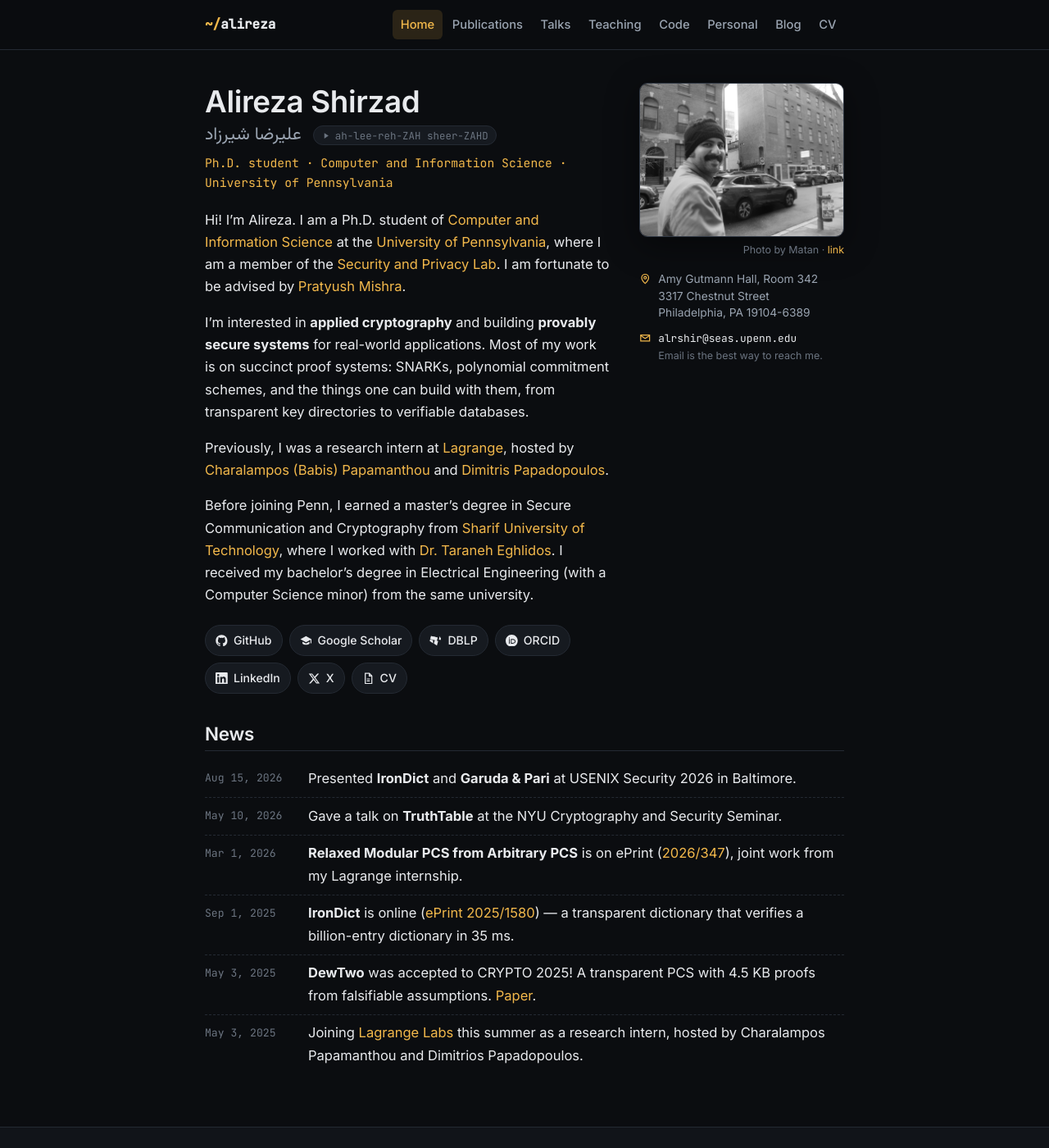
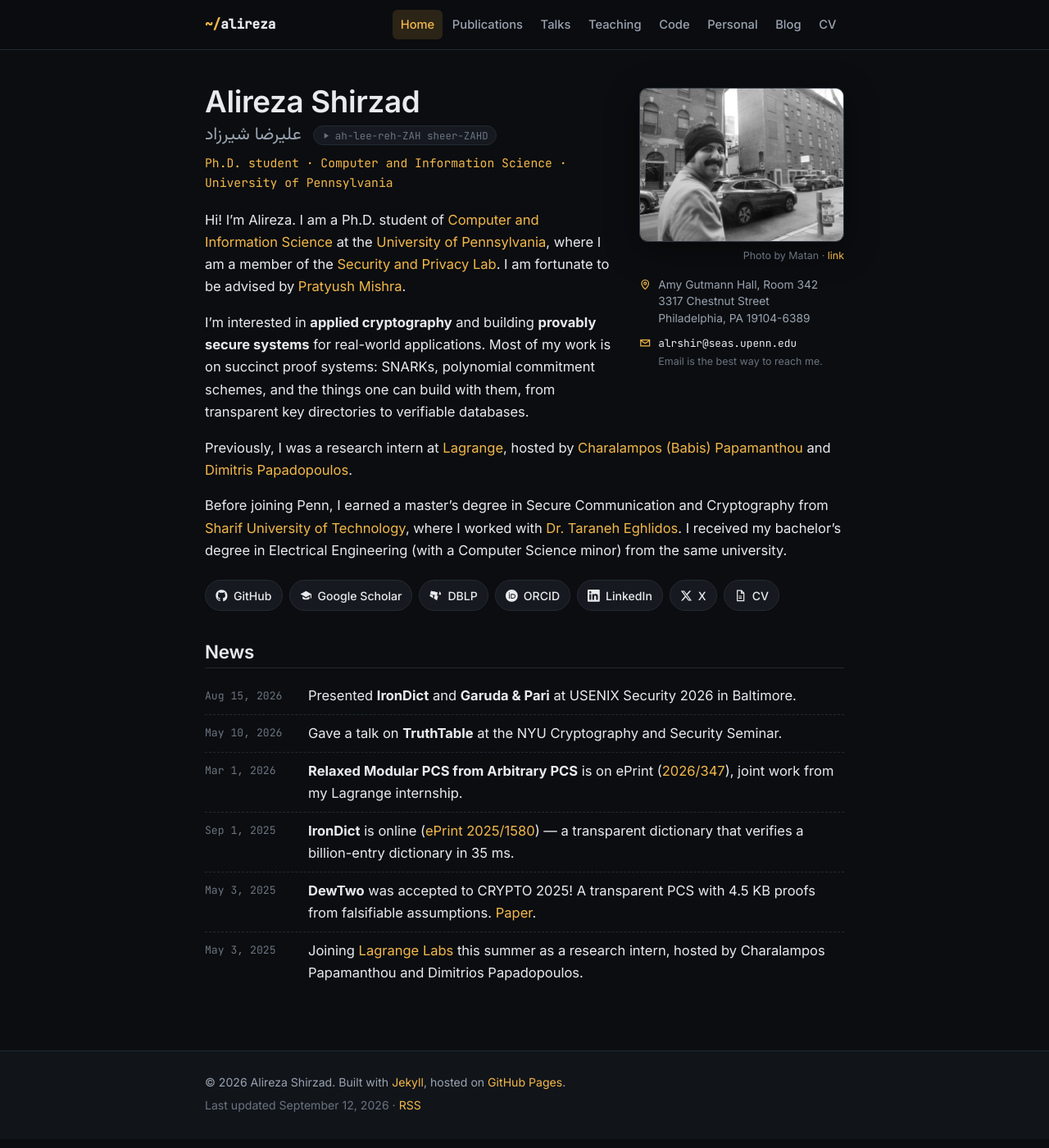
Before and after one commit to alireza-shirzad/alireza-shirzad.github.io, a Jekyll site: the page built from index.md, in a window 1280 px wide and 1400 px high. Shown: the whole window at 82% size. Built offline with Jekyll 4.4.1, drawn with Linux system fonts in a browser that asks for light colours.

Commit message:
Float the photo so the bio wraps around it
Co-Authored-By: Claude Fable 5.1 <noreply@anthropic.com>

```diff
--- a/assets/css/main.css
+++ b/assets/css/main.css
@@ -104,7 +104,7 @@ main.wrap { padding-block: 2.5rem 4rem; min-height: calc(100vh - var(--nav-h) -
 .page-desc { color: var(--text-muted); font-size: 1.05rem; margin-top: -.3rem; }
 
 /* --- Home / hero -------------------------------------------------------- */
-.hero { display: grid; grid-template-columns: 1fr 250px; gap: 2.2rem; align-items: start; }
+.hero::after { content: ""; display: block; clear: both; }
 .hero h1 { font-size: 2.3rem; margin-bottom: .2rem; }
 .name-sub { display: flex; align-items: center; flex-wrap: wrap; gap: .5rem .9rem; margin: 0 0 .4rem; }
 .persian-name { font-family: "Vazirmatn", "Noto Naskh Arabic", "Geeza Pro", "Tahoma", serif; font-size: 1.35rem; color: var(--text-muted); line-height: 1.4; }
@@ -114,7 +114,7 @@ main.wrap { padding-block: 2.5rem 4rem; min-height: calc(100vh - var(--nav-h) -
 .hero .role { color: var(--accent); font-family: var(--mono); font-size: .92rem; margin-bottom: 1.2rem; }
 .hero-photo { margin: 0; }
 .hero-photo img { width: 100%; border-radius: var(--radius); border: 1px solid var(--border-strong); display: block; box-shadow: 0 10px 40px rgba(0,0,0,.45); }
-.hero-side { display: flex; flex-direction: column; gap: .9rem; }
+.hero-side { float: right; width: 250px; margin: .4rem 0 1rem 2rem; display: flex; flex-direction: column; gap: .9rem; }
 .hero-contact { display: flex; flex-direction: column; gap: .6rem; font-size: .86rem; color: var(--text-muted); line-height: 1.5; }
 .hero-contact-row { display: flex; gap: .55rem; align-items: flex-start; }
 .hero-contact-row .icon { color: var(--accent); margin-top: .2rem; }
@@ -124,8 +124,7 @@ main.wrap { padding-block: 2.5rem 4rem; min-height: calc(100vh - var(--nav-h) -
 .hero-contact-note { color: var(--text-faint); font-size: .78rem; margin-top: .2rem; }
 .hero-photo figcaption { font-size: .78rem; color: var(--text-faint); text-align: right; margin-top: .4rem; }
 @media (max-width: 720px) {
-  .hero { grid-template-columns: 1fr; }
-  .hero-side { order: -1; }
+  .hero-side { float: none; width: auto; margin: 0 0 1.5rem; }
   .hero-photo { max-width: 240px; }
   .hero h1 { font-size: 1.9rem; }
 }
--- a/index.md
+++ b/index.md
@@ -5,6 +5,23 @@ permalink: /
 ---
 {% assign me = site.data.profile %}
 <section class="hero">
+  <aside class="hero-side">
+    <figure class="hero-photo">
+      <img src="{{ me.photo | relative_url }}" alt="Portrait of {{ me.name }}" width="500" height="375">
+      {% if me.photo_credit %}<figcaption>{{ me.photo_credit.text }}{% if me.photo_credit.url %} · <a href="{{ me.photo_credit.url }}" target="_blank" rel="noopener">link</a>{% endif %}</figcaption>{% endif %}
+    </figure>
+    <div class="hero-contact">
+      <div class="hero-contact-row">
+        {% include icon.html name="pin" %}
+        <address>{% for line in me.address %}{{ line }}{% unless forloop.last %}<br>{% endunless %}{% endfor %}</address>
+      </div>
+      <div class="hero-contact-row">
+        {% include icon.html name="mail" %}
+        <div>{% for e in me.emails %}<a href="mailto:{{ e.address }}">{{ e.address }}</a>{% unless forloop.last %}<br>{% endunless %}{% endfor %}
+        {% if me.contact_note %}<div class="hero-contact-note">{{ me.contact_note }}</div>{% endif %}</div>
+      </div>
+    </div>
+  </aside>
   <div class="hero-text">
     <h1>{{ me.name }}</h1>
     {% if me.persian_name or me.pronunciation %}
@@ -45,23 +62,6 @@ Before joining Penn, I earned a master's degree in Secure Communication and Cryp
     </div>
   </div>
 
-  <aside class="hero-side">
-    <figure class="hero-photo">
-      <img src="{{ me.photo | relative_url }}" alt="Portrait of {{ me.name }}" width="500" height="375">
-      {% if me.photo_credit %}<figcaption>{{ me.photo_credit.text }}{% if me.photo_credit.url %} · <a href="{{ me.photo_credit.url }}" target="_blank" rel="noopener">link</a>{% endif %}</figcaption>{% endif %}
-    </figure>
-    <div class="hero-contact">
-      <div class="hero-contact-row">
-        {% include icon.html name="pin" %}
-        <address>{% for line in me.address %}{{ line }}{% unless forloop.last %}<br>{% endunless %}{% endfor %}</address>
-      </div>
-      <div class="hero-contact-row">
-        {% include icon.html name="mail" %}
-        <div>{% for e in me.emails %}<a href="mailto:{{ e.address }}">{{ e.address }}</a>{% unless forloop.last %}<br>{% endunless %}{% endfor %}
-        {% if me.contact_note %}<div class="hero-contact-note">{{ me.contact_note }}</div>{% endif %}</div>
-      </div>
-    </div>
-  </aside>
 </section>
 
 
```
